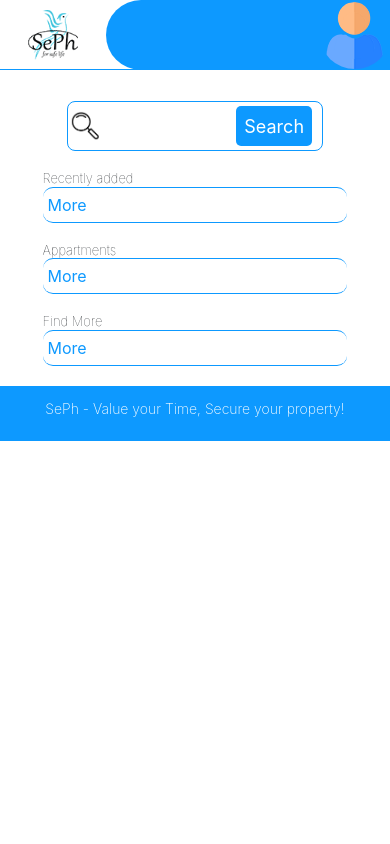
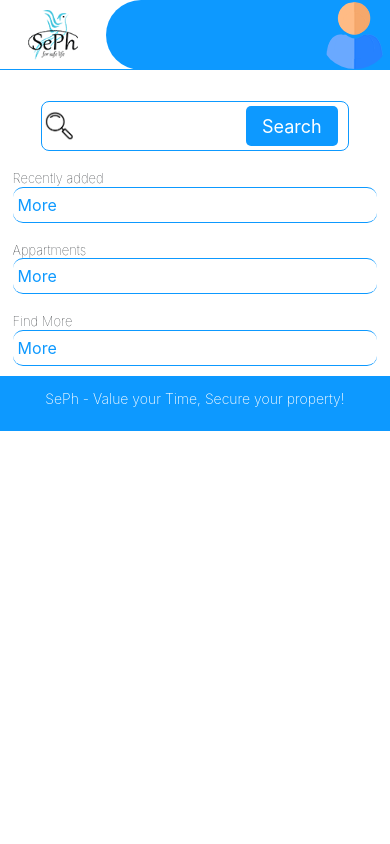
Before and after one commit to yosephtamir/SePh, a Flask app: page /home in a window 390 px wide. Run offline with Flask 3, Linux system fonts and the light colour scheme; data that the repository does not hold is empty; some libraries are stand-ins or nearby versions.

Commit message:
mobile home

```diff
--- a/web/app.py
+++ b/web/app.py
@@ -112,7 +112,7 @@ def userproperty(userid):
     allproperty = sorted(proplist, key=lambda k: k.updated_at, reverse=True)
 
     return render_template('more.html',
-                           properties=allproperty, title=f'{user.first_name}Properties',
+                           properties=allproperty, title=f'{user.first_name} Properties',
                            lowertitle='properties')
 
 
--- a/web/static/css/common.css
+++ b/web/static/css/common.css
@@ -5,3 +5,7 @@ html {
     min-width: 1000px;
     max-width: 1100px;
 }
+body {
+    min-height:100vh;
+    position: relative;
+}
--- a/web/static/css/container.css
+++ b/web/static/css/container.css
@@ -157,7 +157,18 @@
     }
 
 }
-@media only screen and (max-width: 414px) {
+
+@media only screen and (max-width: 418px) {
+    .priceplace h2, .priceplace h5 {
+        font-size: 12px;
+    }
+}
+ @media only screen and (max-width: 640px) {
+    .container {
+             width: 98%!important;
+    }
+ }
+ @media only screen and (max-width: 414px) {
     .propdetails {
         padding: 10px;
         display: flex;
@@ -168,13 +179,17 @@
         border-radius: 3px;
     }
     .propdetails img {
-        width: 230px;
-        height: 151px;
-        margin: auto;
+        width: 280px;
+    }
+    .container {
+        width: 100%!important;
+        padding-left: 3px;
+        padding-right: 3px;
+    }
+    .oneproduct {
+        width: 100%;
+    }
+    .propdetails {
+        width: 300px;
     }
 }
-@media only screen and (max-width: 418px) {
-    .priceplace h2, .priceplace h5 {
-        font-size: 12px;
-    }
-}
--- a/web/static/css/footer.css
+++ b/web/static/css/footer.css
@@ -6,7 +6,8 @@
     display: flex;
     justify-content: center;
     color: white;
-    margin-top: 20px;
+    margin-top: 10px;
+    position: relative;
     bottom: 0;
 }
 #valyotime {
@@ -23,7 +24,6 @@
         display: flex;
         justify-content: center;
         color: white;
-        margin-top: 20px;
         bottom: 0;
     }
     #valyotime {
--- a/web/static/scripts/filters.js
+++ b/web/static/scripts/filters.js
@@ -1,6 +1,6 @@
 const profilebtn = document.querySelector(".profilebtn");
-
-
+const logo = document.querySelector(".logoimg")
+const home = document.querySelector("#homebtn")
 document.querySelector("#proimg").addEventListener("click", function () {
     const vis =profilebtn.style.visibility
     if (vis === "visible") {
@@ -9,3 +9,6 @@ document.querySelector("#proimg").addEventListener("click", function () {
         profilebtn.style.visibility = "visible";
     }
   });
+logo.addEventListener("click", function() {
+    home.click();
+});
--- a/web/templates/common.html
+++ b/web/templates/common.html
@@ -12,7 +12,7 @@
     <link href="../static/images/70x67seph.png" rel="icon thumbnail">
     {% if title == 'chat' %}
         <link href="../static/css/chat.css" rel="stylesheet" type="text/css">
-        <meta http-equiv="refresh" content="10" />
+        <meta http-equiv="refresh" content="600" />
     {% endif %}
     {% if title == 'My Rooms' %}
         <link href="../static/css/roomuser.css" rel="stylesheet" type="text/css">
@@ -38,7 +38,7 @@
       </div>
       <div class="right">
           <nav>
-                <button id="homebtn"><a href="{{ url_for('home') }}">Home</a></button>
+              <button><a id="homebtn" href="{{ url_for('home') }}">Home</a></button>
               <button><a href="{{ url_for('myrooms') }}">Messages</a></button>
               <button><a>Notifications</a></button>
               <button><a>About</a></button>
@@ -48,7 +48,7 @@
               <img id="proimg" src="../static/images/profile.png" alt="Beka Gidada">
               <div class="profilebtn">
                   {% if current_user.is_authenticated %}
-                        <button class="mob" id="homebtn"><a href="{{ url_for('home') }}">Home</a></button>
+                      <button class="mob"><a id="homebtn" href="{{ url_for('home') }}">Home</a></button>
                       <button class="mob"><a href="{{ url_for('myrooms') }}">Messages</a></button>
                       <button class="mob"><a>About</a></button>
                       <button class="mob"><a>Contuct Us</a></button>
@@ -80,8 +80,10 @@
         </div>
         {% block content %}{% endblock %}
   </div>
-<footer id="copyr">
+  <footer>
+    <div id="copyr" class="foot">
       <h3 id="valyotime">SePh - Value your Time, Secure your property!</h3>
+    </div>
   </footer>
   <script src="https://code.jquery.com/jquery-3.2.1.slim.min.js" integrity="sha384-KJ3o2DKtIkvYIK3UENzmM7KCkRr/rE9/Qpg6aAZGJwFDMVNA/GpGFF93hXpG5KkN" crossorigin="anonymous"></script>
   <script src="https://cdnjs.cloudflare.com/ajax/libs/popper.js/1.12.9/umd/popper.min.js" integrity="sha384-ApNbgh9B+Y1QKtv3Rn7W3mgPxhU9K/ScQsAP7hUibX39j7fakFPskvXusvfa0b4Q" crossorigin="anonymous"></script>
--- a/web/templates/myrooms.html
+++ b/web/templates/myrooms.html
@@ -9,7 +9,7 @@
               <img src="../static/images/{{user.username}}/profilepics/{{ user.profilepic }}" alt="" id="avatar">
               <div class="usrlebel">
                 <p id="usrnme"> <a href="{{url_for('mychats', chatroomid=room.id)}}" id="usrnme"> {{user.first_name}} </p> </a>
-                <small class="text-muted">{{ room.last_message }} {{ room.updated_at.strftime("%h %d %Y,   %I:%M %p") }} </small>
+                <small class="text-muted">{{ room.last_message[:15] }} {{ room.updated_at.strftime("%h %d %Y,   %I:%M %p") }} </small>
               </div>
             </div>
             {% endif %}
@@ -21,7 +21,7 @@
               <img src="../static/images/{{user.username}}/profilepics/{{ user.profilepic }}" alt="" id="avatar">
               <div class="usrlebel">
                 <p id="usrnme"> <a href="{{url_for('mychats', chatroomid=room.id)}}" id="usrnme"> {{user.first_name}} </p> </a>
-                <small class="text-muted">{{ room.last_message }} {{ room.updated_at.strftime("%h %d %Y,   %I:%M %p") }} </small>
+                <small class="text-muted">{{ room.last_message[:15] }} {{ room.updated_at.strftime("%h %d %Y,   %I:%M %p") }} </small>
               </div>
             </div>
             {% endif %}
--- a/web/templates/propertydetails.html
+++ b/web/templates/propertydetails.html
@@ -77,6 +77,7 @@
                 <div class="multiline">
                 <div class="singlepriceplace">
                     <p id="detprice"> <a href="{{ url_for('newmessage', userid=theproperty.user.id) }}"> <button> Send Message </button></p></a>
+                    <p id="detprice"> <a href="{{ url_for('userproperty', userid=theproperty.user.id) }}"> <button> Other Properties </button></p></a>
                 </div>
             </div>
             </div>
```
Also changed, not shown: web/static/css/roomuser.css (+12 -0 lines). Lines whose indentation alone changed are shown as unchanged.
